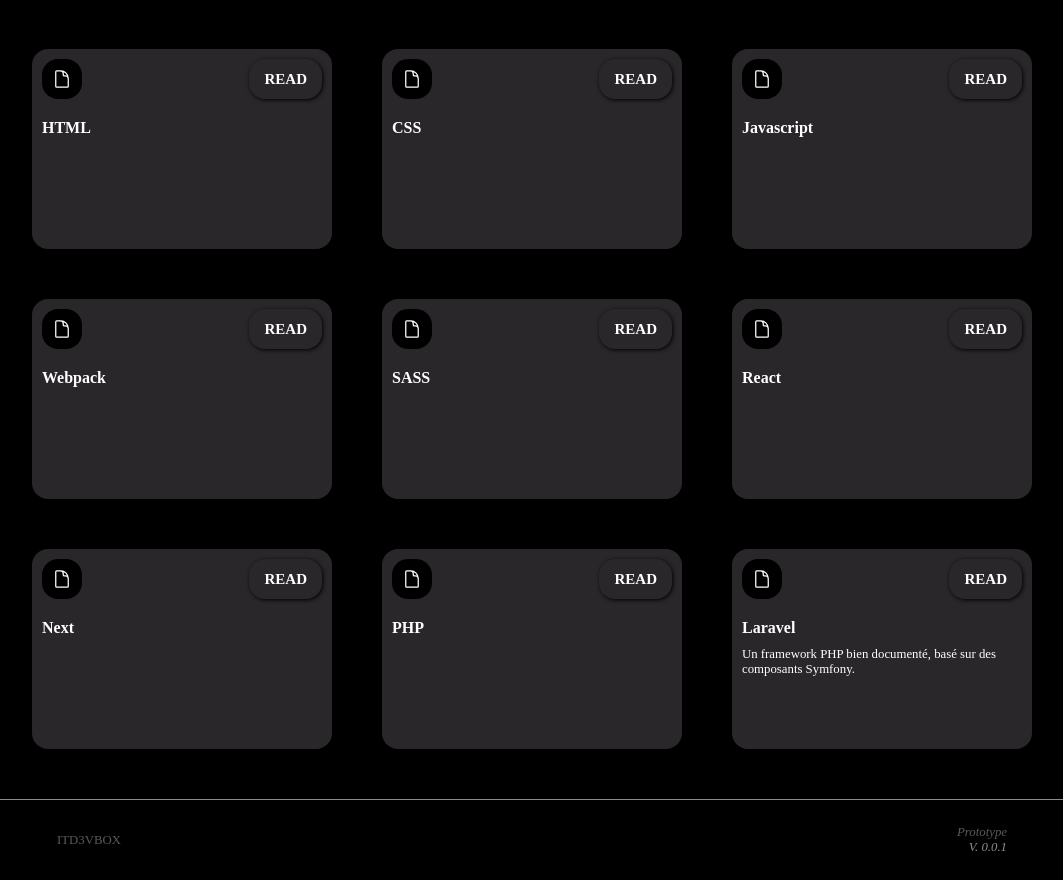
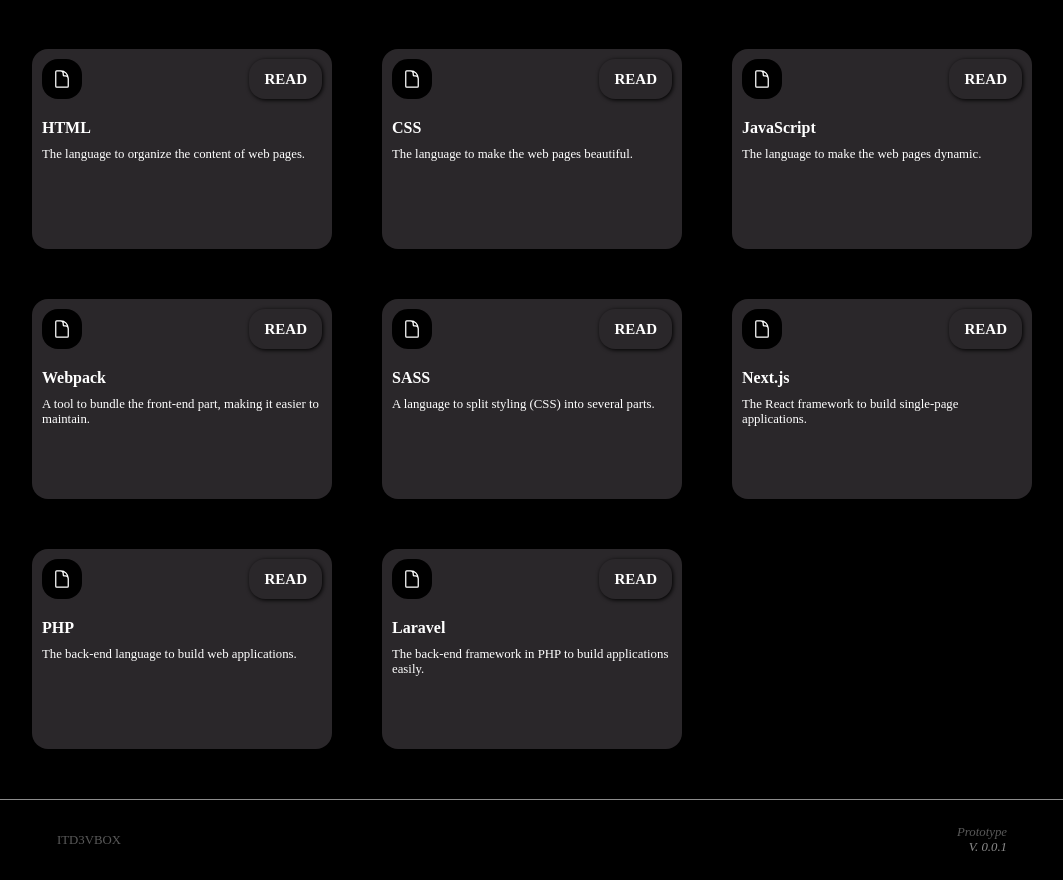
Before and after one commit to itd3vbox/itd3vbox.github.io, a Next.js app: page /docs in a window 1280 px wide. Shown: the part 401-1281 px from the top of the page, without its empty margins (108-1171 px from the left). Built offline with nearby package versions, Linux system fonts and the light colour scheme.

Commit message:
docs data & projects page updated

```diff
--- a/src/app/docs/data/web.data.tsx
+++ b/src/app/docs/data/web.data.tsx
@@ -1,49 +1,42 @@
 export default [
     {
         title: 'HTML',
-        description: '',
-        readme: '#',
+        description: 'The language to organize the content of web pages.',
+        readme: 'https://github.com/itd3vbox/itd3vbox/blob/main/notes/html.en.md',
     },
     {
         title: 'CSS',
-        description: '',
-        readme: '#',
+        description: 'The language to make the web pages beautiful.',
+        readme: 'https://github.com/itd3vbox/itd3vbox/blob/main/notes/css.en.md',
     },
     {
-        title: 'Javascript',
-        description: '',
-        readme: '#',
+        title: 'JavaScript',
+        description: 'The language to make the web pages dynamic.',
+        readme: 'https://github.com/itd3vbox/itd3vbox/blob/main/notes/javascript.en.md',
     },
     {
         title: 'Webpack',
-        description: '',
+        description: 'A tool to bundle the front-end part, making it easier to maintain.',
         readme: '#',
     },
     {
         title: 'SASS',
-        description: '',
+        description: 'A language to split styling (CSS) into several parts.',
         readme: '#',
     },
     {
-        title: 'React',
-        description: '',
-        readme: '#',
-    },
-    {
-        title: 'Next',
-        description: '',
+        title: 'Next.js',
+        description: 'The React framework to build single-page applications.',
         readme: '#',
     },
     {
         title: 'PHP',
-        description: '',
+        description: 'The back-end language to build web applications.',
         readme: '#',
     },
     {
         title: 'Laravel',
-        description: {
-            'fr': 'Un framework PHP bien documenté, basé sur des composants Symfony.',
-        },
+        description: 'The back-end framework in PHP to build applications easily.',
         readme: '#',
     },
-]
+];
```
Also changed, not shown: src/app/projects/Projects.tsx (+9 -7 lines), src/app/projects/sass/_project.sass (+34 -53 lines).
